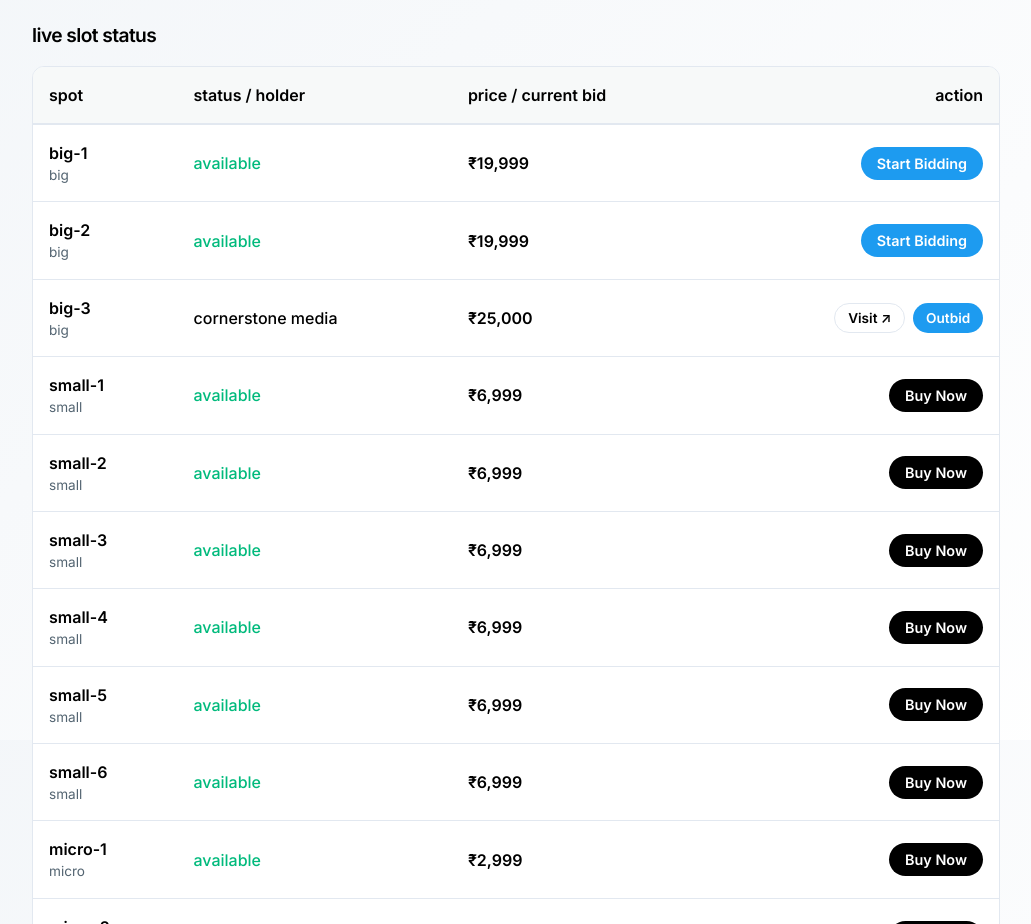
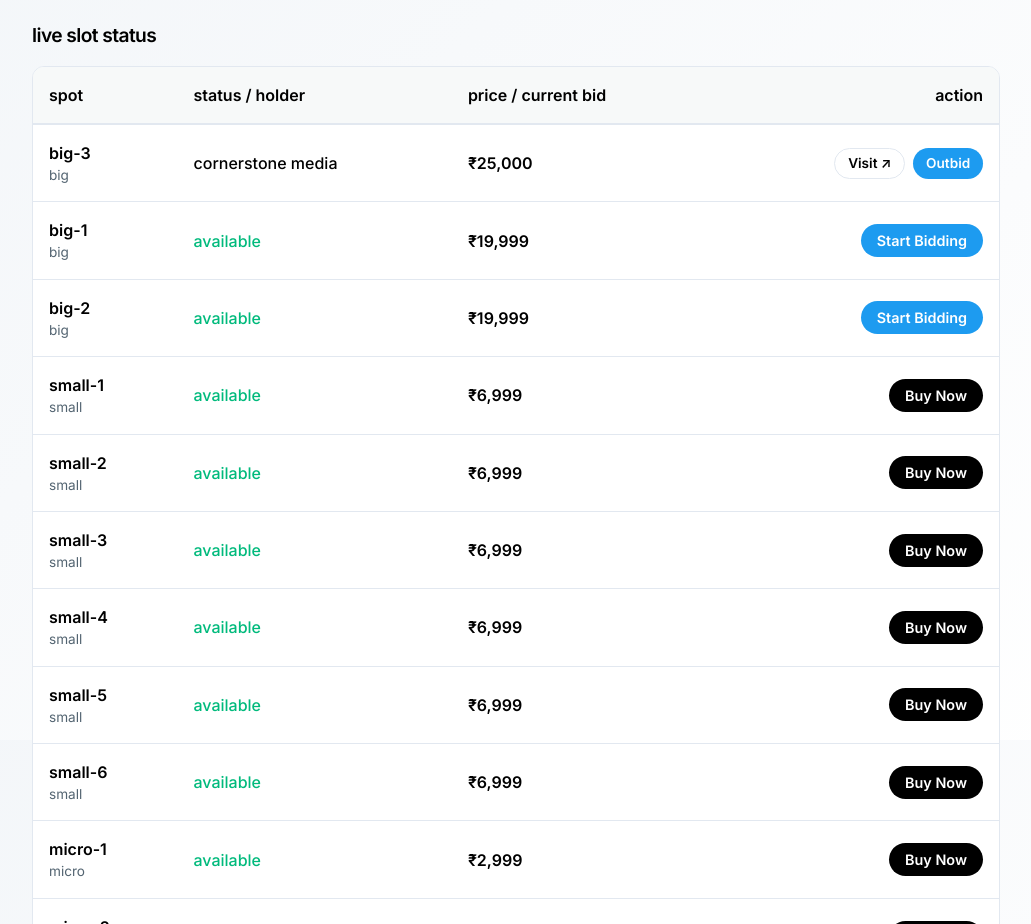
Before and after one commit to wilsontom5969-collab/xbannerlogobrands, a React (Vite) app: page / in a window 1280 px wide. Shown: the part 860-1784 px from the top of the page, without its empty margins (124-1155 px from the left). Built offline with nearby package versions, Linux system fonts and the light colour scheme; no server answers.

Commit message:
feat: sort slots table by highest bid first

```diff
--- a/src/components/SlotTable.jsx
+++ b/src/components/SlotTable.jsx
@@ -11,7 +11,7 @@ export default function SlotTable({ slots, onCheckout }) {
           </tr>
         </thead>
         <tbody>
-          {slots.map(slot => {
+          {[...slots].sort((a, b) => b.current_bid - a.current_bid).map(slot => {
             const isAvailable = slot.status === 'available';
             const priceStr = `₹${(slot.current_bid / 100).toLocaleString()}`;
 
```
